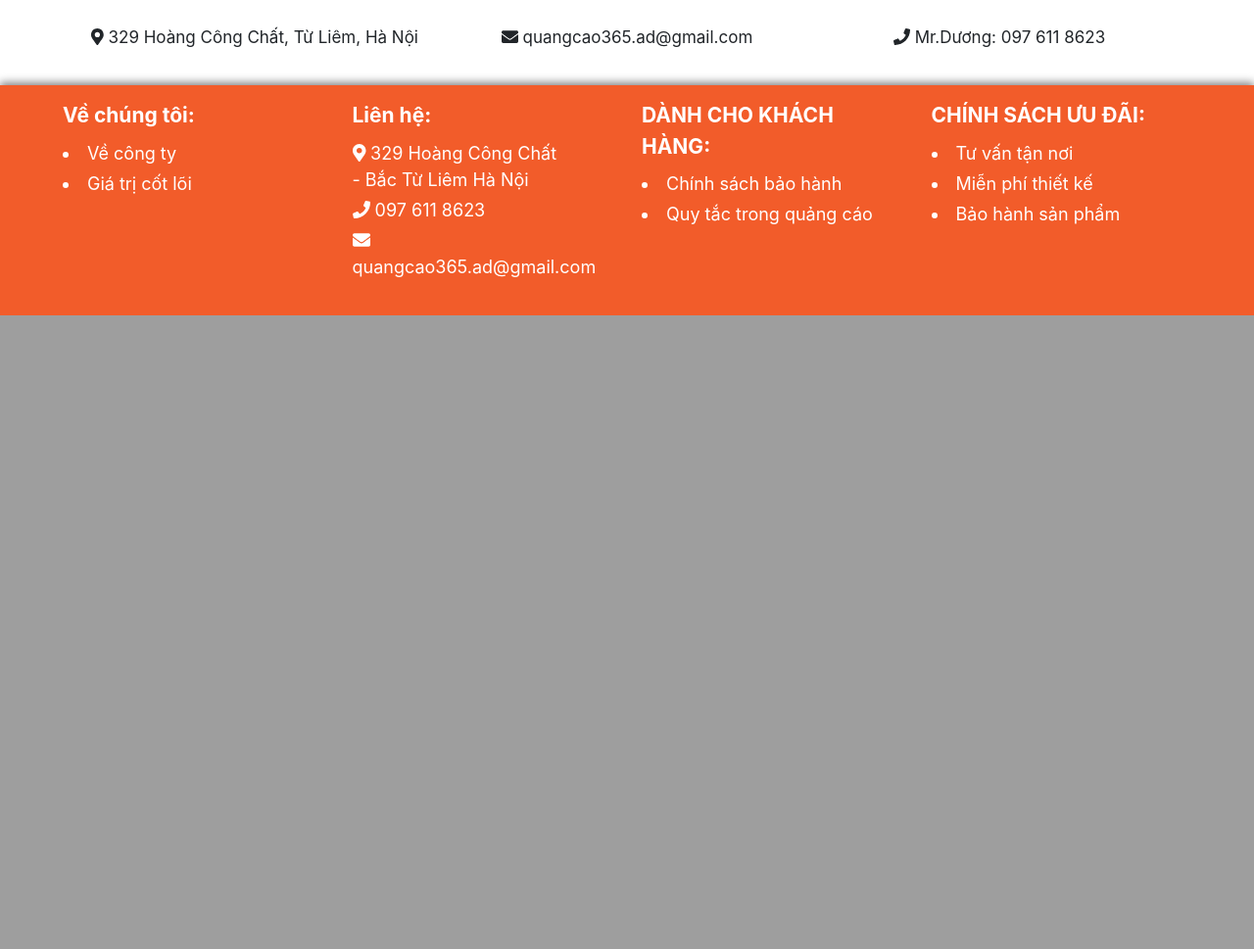
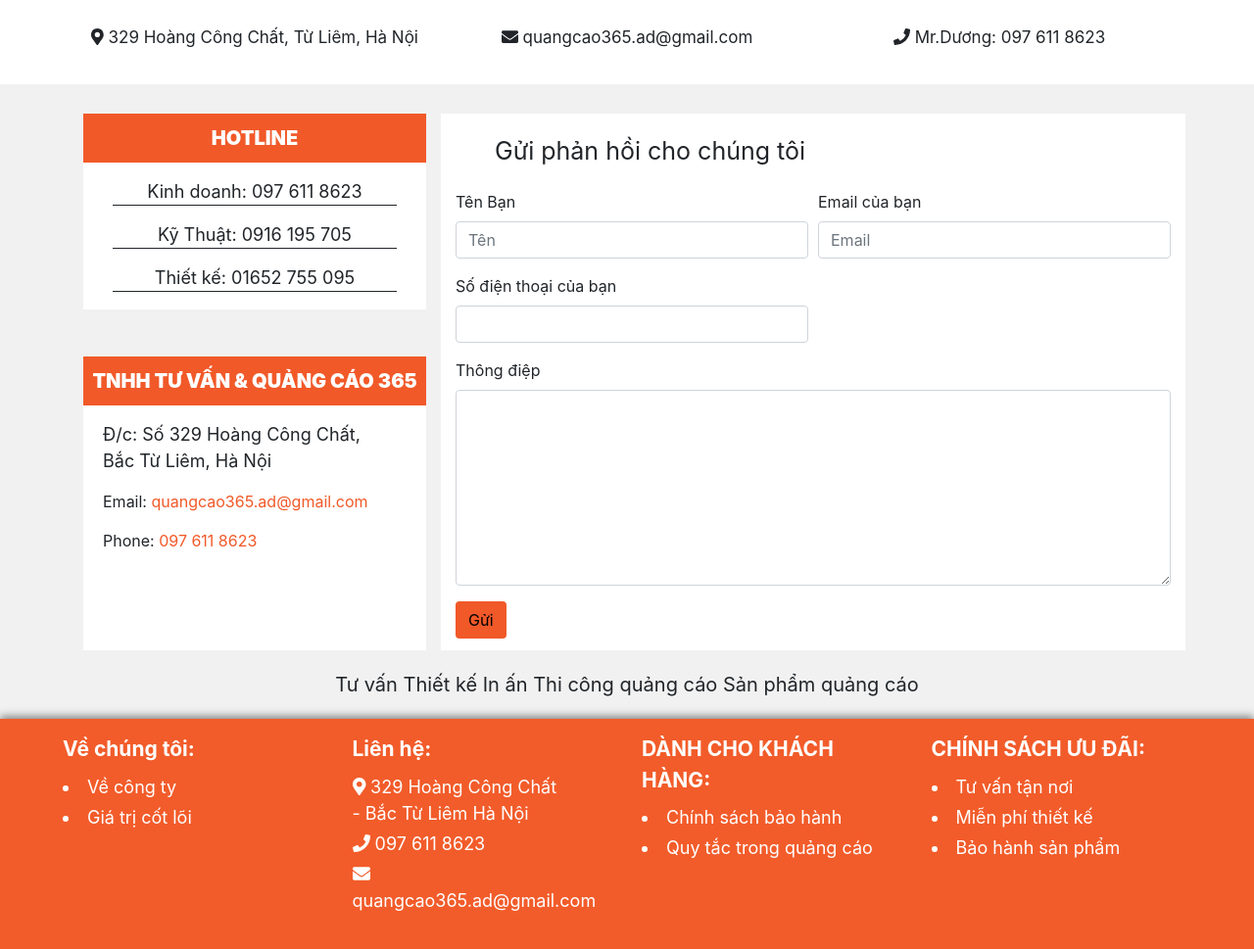
Before and after one commit to tuanhung9293/html-hoc, a PHP site: page /lienhe.html in a window 1280 px wide. Shown: the part 536-1505 px from the top of the page at 98% size. Before the commit the page ends 858 px from the top, so only its background shows below. Run offline with PHP 8.4, Linux system fonts and the light colour scheme; some libraries are stand-ins or nearby versions.

Commit message:
donr lien he

```diff
--- a/css/custom/lienhe.scss
+++ b/css/custom/lienhe.scss
@@ -1,6 +1,89 @@
 #lienhe1 {
-    height: 80px;
-    text-align: center;
-    padding-top: 20px;
-    font-size: 17px;
+  height: 80px;
+  text-align: center;
+  padding-top: 20px;
+  font-size: 17px;
 }
+
+#lienhe-2 {
+  background-color: #f1f1f1;
+  padding-top: 30px;
+}
+
+.lienhe-hl {
+  background-color: white;
+  text-align: center;
+  height: 200px;
+}
+
+.lienhe-hl-1 {
+  background-color: #f15929;
+  color: white;
+  font-size: 20px;
+  padding-top: 10px;
+  padding-bottom: 10px;
+  font-weight: 900;
+}
+
+.lienhe-hl-2 {
+  border-bottom: 1px solid;
+  margin-left: 30px;
+  margin-right: 30px;
+  font-size: 18px;
+}
+
+.lienhe1-hl {
+  background-color: white;
+  height: 300px;
+}
+
+.lienhe1-hl-1 {
+  background: linear-gradient(#f15929, #f15929);
+  color: white;
+  font-size: 20px;
+  padding-top: 10px;
+  padding-bottom: 10px;
+  font-weight: 900;
+  text-align: center;
+}
+
+.lienhe1-hl-2 {
+  font-size: 18px;
+  margin-left: 20px;
+}
+
+.lienhe1-hl-3 {
+  font-size: 16px;
+  margin-left: 20px;
+}
+
+.lienhe1-hl-3 span {
+  color: #f15929;
+}
+
+.tuvan-thietke{
+  text-align: center;
+  font-size: 20px;
+  padding-top: 20px;
+  padding-bottom: 20px;
+  background-color: #f1f1f1;
+}
+
+.thongdiep {
+  min-height: 200px;
+}
+
+#inp-thongdiep{
+  background-color: white;
+}
+
+.phanhoi {
+  font-size: 25px;
+  margin-left: 40px;
+  margin-bottom: 20px;
+  margin-top: 20px;
+}
+
+#gui {
+    background-color: #f15929;
+}
--- a/css/style.css
+++ b/css/style.css
@@ -584,6 +584,89 @@ footer .footer-content .content-ft .no-deco {
   font-size: 17px;
 }
 
+#lienhe-2 {
+  background-color: #f1f1f1;
+  padding-top: 30px;
+}
+
+.lienhe-hl {
+  background-color: white;
+  text-align: center;
+  height: 200px;
+}
+
+.lienhe-hl-1 {
+  background-color: #f15929;
+  color: white;
+  font-size: 20px;
+  padding-top: 10px;
+  padding-bottom: 10px;
+  font-weight: 900;
+}
+
+.lienhe-hl-2 {
+  border-bottom: 1px solid;
+  margin-left: 30px;
+  margin-right: 30px;
+  font-size: 18px;
+}
+
+.lienhe1-hl {
+  background-color: white;
+  height: 300px;
+}
+
+.lienhe1-hl-1 {
+  background: linear-gradient(#f15929, #f15929);
+  color: white;
+  font-size: 20px;
+  padding-top: 10px;
+  padding-bottom: 10px;
+  font-weight: 900;
+  text-align: center;
+}
+
+.lienhe1-hl-2 {
+  font-size: 18px;
+  margin-left: 20px;
+}
+
+.lienhe1-hl-3 {
+  font-size: 16px;
+  margin-left: 20px;
+}
+
+.lienhe1-hl-3 span {
+  color: #f15929;
+}
+
+.tuvan-thietke {
+  text-align: center;
+  font-size: 20px;
+  padding-top: 20px;
+  padding-bottom: 20px;
+  background-color: #f1f1f1;
+}
+
+.thongdiep {
+  min-height: 200px;
+}
+
+#inp-thongdiep {
+  background-color: white;
+}
+
+.phanhoi {
+  font-size: 25px;
+  margin-left: 40px;
+  margin-bottom: 20px;
+  margin-top: 20px;
+}
+
+#gui {
+  background-color: #f15929;
+}
+
 .baohanh {
   margin-top: 20px;
   color: #f15929;
--- a/lienhe.html
+++ b/lienhe.html
@@ -65,13 +65,62 @@
       </div>
     </div>
 
-        <div>
+    <div id="lienhe-2">
+      <div class="container">
         <div class="row wrap">
-                <div class="col-4"></div>
-                <div class="col-8"></div>
+          <div class="col-4">
+            <div class="lienhe-hl">
+              <p class="lienhe-hl-1">HOTLINE</p>
+              <p class="lienhe-hl-2">Kinh doanh: 097 611 8623</p>
+              <p class="lienhe-hl-2">Kỹ Thuật: 0916 195 705</p>
+              <p class="lienhe-hl-2">Thiết kế: 01652 755 095</p>
+            </div>
+            <br>
+            <br>
+            <div class="lienhe1-hl">
+              <p class="lienhe1-hl-1">TNHH TƯ VẤN & QUẢNG CÁO 365</p>
+              <p class="lienhe1-hl-2">Đ/c: Số 329 Hoàng Công Chất,
+                <br> Bắc Từ Liêm, Hà Nội</p>
+              <p class="lienhe1-hl-3">Email:
+                <span>quangcao365.ad@gmail.com</span>
+              </p>
+              <p class="lienhe1-hl-3">Phone:
+                <span>097 611 8623</span>
+              </p>
             </div>
           </div>
-
+          <div class="col-8" id="inp-thongdiep">
+            <div class="phanhoi">Gửi phản hồi cho chúng tôi</div>
+            <form>
+              <div class="form-row">
+                <div class="form-group col-md-6">
+                  <label for="inputEmail4">Tên Bạn</label>
+                  <input type="name" class="form-control" id="inputEmail4" placeholder="Tên">
+                </div>
+                <div class="form-group col-md-6">
+                  <label for="inputPassword4">Email của bạn</label>
+                  <input type="password" class="form-control" id="inputPassword4" placeholder="Email">
+                </div>
+              </div>
+              <div class="form-row">
+                <div class="form-group col-md-6">
+                  <label for="inputAddress">Số điện thoại của bạn</label>
+                  <input type="text" class="form-control" id="inputAddress" placeholder="">
+                </div>
+              </div>
+              <div class="form-group">
+                <label for="inputAddress2">Thông điệp</label>
+                <textarea type="text" class="form-control thongdiep" id="inputAddress2" placeholder=""></textarea>
+              </div>
+              <div><button type="submit" class="btn" id="gui">Gửi</button></div>
+            </form>
+          </div>
+        </div>
+      </div>
+    </div>
+    <div class="tuvan-thietke">
+      Tư vấn Thiết kế In ấn Thi công quảng cáo Sản phẩm quảng cáo
+    </div>
   </section>
 
 
```
Also changed, not shown: 1 other file. Lines whose indentation alone changed are shown as unchanged.
